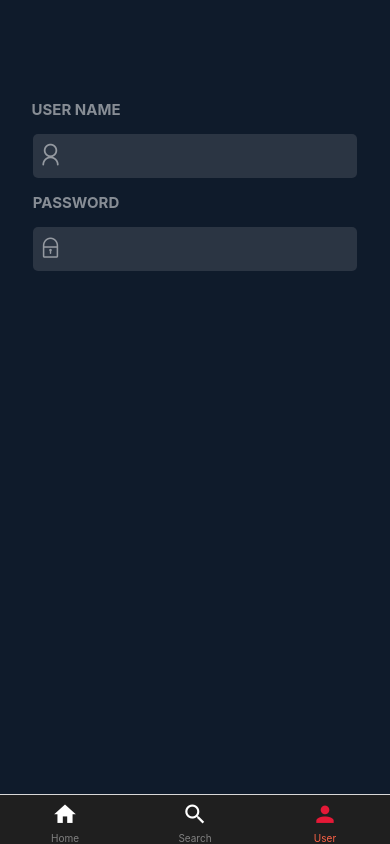
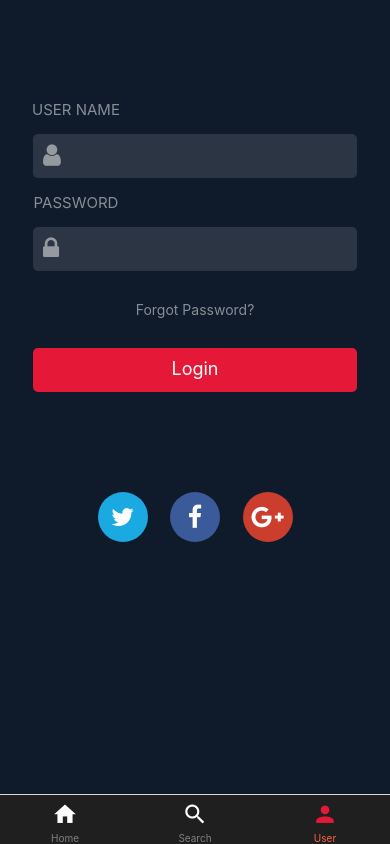
Before and after one commit to Zian2002/Star-Movie-App, a React Native app: screen /LoginScreen in a window 390 px wide. Built offline with nearby package versions, Linux system fonts and the light colour scheme; no server answers.

Commit message:
Thanh commit

```diff
--- a/components/CastScreen.js
+++ b/components/CastScreen.js
@@ -5,9 +5,9 @@ import link from "../link";
 
 const APi = "https://api.themoviedb.org/3/discover/movie";
 const castUrl = "https://image.tmdb.org/t/p/original";
-const CastScreen = ({route}) => {
+const CastScreen = ({ route }) => {
   const [cast, setCast] = useState([]);
-  const {id} = route.params;
+  const { id } = route.params;
 
   const getData = async () => {
     const response = await axios.get(`${link.DETAIL_API_URL}/${id}/casts`, {
@@ -36,38 +36,32 @@ const CastScreen = ({route}) => {
               style={{
                 width: "50px",
                 height: "50px",
-                marginLeft: "4px",
+                marginLeft: "10px",
                 marginTop: "15px",
                 borderRadius: "50%",
               }}
-              source={{
-                uri: `${castUrl}${item.profile_path}`,
-              }}
+              source={
+                item.profile_path
+                  ? {
+                      uri: `${castUrl}${item.profile_path}`,
+                    }
+                  : require("../assets/avatar.jpg")
+              }
             />
             <View
               style={{
-                flexDirection: "row",
-                marginTop: "30px",
-                marginLeft: "10px",
+                flexDirection: "column",
+                marginTop: "20px",
+                marginLeft: "20px",
               }}
             >
-              <Text style={{ color: "#fff", fontSize: "16px", width: "165px" }}>
+              <Text style={{ color: "#fff", fontSize: "16px" }}>
                 {item.original_name}
-              </Text>
-              <Text
-                style={{
-                  color: "#575f6b",
-                  fontSize: "16px",
-                  marginLeft: "20px",
-                }}
-              >
-                •••
               </Text>
               <Text
                 style={{
                   color: "#7b8087",
                   fontSize: "16px",
-                  marginLeft: "20px",
                 }}
               >
                 {item.character}
--- a/components/LoginScreen.js
+++ b/components/LoginScreen.js
@@ -1,7 +1,7 @@
 import { StyleSheet, Text, TextInput, View } from "react-native";
 import React, { useEffect, useState } from "react";
 import { TouchableOpacity } from "react-native-web";
-import Icon from "react-native-vector-icons/AntDesign";
+import Icon from "react-native-vector-icons/FontAwesome";
 
 const LoginScreen = () => {
   const [user, setUser] = useState("");
@@ -20,7 +20,6 @@ const LoginScreen = () => {
           color: "#878d95",
           marginLeft: "-238px",
           fontSize: "15px",
-          fontWeight: "bold",
           marginTop: "100px",
         }}
       >
@@ -31,7 +30,7 @@ const LoginScreen = () => {
           name="user"
           color="#959aa1"
           size={25}
-          style={{ position: "absolute", top: "7px", left: "5px" }}
+          style={{ position: "absolute", top: "9px", left: "10px" }}
         ></Icon>
         <TextInput
           style={{
@@ -47,7 +46,6 @@ const LoginScreen = () => {
           color: "#878d95",
           marginLeft: "-238px",
           fontSize: "15px",
-          fontWeight: "bold",
           marginTop: "15px",
         }}
       >
@@ -58,7 +56,7 @@ const LoginScreen = () => {
           name="lock"
           color="#959aa1"
           size={25}
-          style={{ position: "absolute", top: "7px", left: "5px" }}
+          style={{ position: "absolute", top: "9px", left: "10px" }}
         ></Icon>
         <TextInput
           style={{
@@ -69,6 +67,81 @@ const LoginScreen = () => {
           }}
         ></TextInput>
       </TouchableOpacity>
+      <TouchableOpacity>
+        <Text style={{ color: "#878d95", marginTop: "30px" }}>
+          Forgot Password?
+        </Text>
+      </TouchableOpacity>
+      <TouchableOpacity
+        style={{
+          backgroundColor: "#e51937",
+          width: "324px",
+          height: "44px",
+          borderRadius: "5px",
+          marginTop: "30px",
+          display: "flex",
+        }}
+      >
+        <Text
+          style={{
+            color: "#fff",
+            textAlign: "center",
+            marginTop: "10px",
+            fontSize: "18px",
+          }}
+        >
+          Login
+        </Text>
+      </TouchableOpacity>
+      <View
+        style={{
+          width: "50%",
+          display: "flex",
+          flexDirection: "row",
+          justifyContent: "space-between",
+          marginTop: "100px",
+        }}
+      >
+        <TouchableOpacity
+          style={{
+            backgroundColor: "#1aa9e1",
+            width: "50px",
+            height: "50px",
+            borderRadius: "50%",
+            display: "flex",
+            alignItems: "center",
+            justifyContent: "center",
+          }}
+        >
+          <Icon name="twitter" color="#fff" size={25} style={{}}></Icon>
+        </TouchableOpacity>
+        <TouchableOpacity
+          style={{
+            backgroundColor: "#3b5a9a",
+            width: "50px",
+            height: "50px",
+            borderRadius: "50%",
+            display: "flex",
+            alignItems: "center",
+            justifyContent: "center",
+          }}
+        >
+          <Icon name="facebook" color="#fff" size={25} style={{}}></Icon>
+        </TouchableOpacity>
+        <TouchableOpacity
+          style={{
+            backgroundColor: "#cb3e2d",
+            width: "50px",
+            height: "50px",
+            borderRadius: "50%",
+            display: "flex",
+            alignItems: "center",
+            justifyContent: "center",
+          }}
+        >
+          <Icon name="google-plus" color="#fff" size={25} style={{}}></Icon>
+        </TouchableOpacity>
+      </View>
     </View>
   );
 };
--- a/components/ReviewTab.js
+++ b/components/ReviewTab.js
@@ -5,18 +5,24 @@ import link from "../link";
 import Icon from "react-native-vector-icons/FontAwesome";
 const APi = "https://api.themoviedb.org/3/discover/movie";
 const reviewUrl = "https://image.tmdb.org/t/p/original";
+import API from "../link";
 
-const ReviewTab = ({id}) => {
-  const [reivew, setReview] = useState([]);
+const ReviewTab = ({ id }) => {
+  const [review, setReview] = useState([]);
+  const [vote, setVote] = useState();
 
   const getData = async () => {
-    const response = await axios.get(`${link.DETAIL_API_URL}/${id}/reviews`, {
+    const response = await axios.get(`${link.DETAIL_API_URL}/${id}`, {
       params: {
-        api_key: "3e00879c372fa95105031194f23c87d2",
+        // api_key: "3e00879c372fa95105031194f23c87d2",
+        api_key: API.API_KEY,
+        append_to_response: "reviews",
       },
     });
-    console.log(response);
-    setReview(response.data.results);
+    console.log("review", response);
+    setReview(response.data.reviews.results);
+    console.log("vote", response);
+    setVote(response.data.vote_average);
   };
   // getData();
   useEffect(() => {
@@ -40,7 +46,7 @@ const ReviewTab = ({id}) => {
               marginRight: "10px",
             }}
           >
-            4.6/5
+            {(vote / 2).toFixed(1)}
           </Text>
           <Icon
             name="star"
@@ -49,11 +55,11 @@ const ReviewTab = ({id}) => {
             style={{ marginTop: "8px" }}
           ></Icon>
         </View>
-        <Text style={{ color: "#878d95" }}>{reivew.length} Reviews</Text>
+        <Text style={{ color: "#878d95" }}>{review.length} Reviews</Text>
       </View>
-      {reivew.map((item, index) => {
+      {review.map((item, index) => {
         return (
-          <View style={{ margin: "15px" }}>
+          <View style={{ margin: "15px" }} key={index}>
             <View style={{ backgroundColor: "#2b3543", padding: "15px" }}>
               <Text></Text>
               <Icon name="star" color="#f8c42f" size={20}></Icon>
@@ -91,10 +97,13 @@ const ReviewTab = ({id}) => {
                   height: "50px",
                   borderRadius: "50%",
                 }}
-                source={item.author_details.avatar_path ? {
-
-                  uri:  `${reviewUrl}${item.author_details.avatar_path}`,
-                } : require("../assets/avatar.jpg")}
+                source={
+                  item.author_details.avatar_path
+                    ? {
+                        uri: `${reviewUrl}${item.author_details.avatar_path}`,
+                      }
+                    : require("../assets/avatar.jpg")
+                }
               />
               <View style={{ marginLeft: "15px" }}>
                 <Text
--- a/components/VideosScreen.js
+++ b/components/VideosScreen.js
@@ -2,15 +2,16 @@ import { StyleSheet, Text, View, Image } from "react-native";
 import React, { useEffect, useState } from "react";
 import axios from "axios";
 import link from "../link";
-// import YouTube from "react-native-youtube";
+import YouTube from "react-youtube";
 
 const APi = "https://api.themoviedb.org/3/discover/movie";
 const videoUrl = "https://image.tmdb.org/t/p/original";
-const VideosScreen = () => {
+const VideosScreen = ({ route }) => {
+  const { id } = route.params;
   const [video, setVideo] = useState([]);
 
   const getData = async () => {
-    const response = await axios.get(`${link.DETAIL_API_URL}/507089/videos`, {
+    const response = await axios.get(`${link.DETAIL_API_URL}/${id}/videos`, {
       params: {
         api_key: "3e00879c372fa95105031194f23c87d2",
       },
@@ -23,30 +24,45 @@ const VideosScreen = () => {
     getData();
   }, []);
   return (
-    <View style={{ width: "100%", backgroundColor: "#0F1B2B" }}>
+    <View
+      style={{
+        flex: 1,
+        alignItems: "center",
+        backgroundColor: "#0F1B2B",
+        minHeight: "auto",
+      }}
+    >
       {video.map((item, index) => {
         return (
-          <View>
-            {/* <Youtube
+          <View style={{ width: "300px", height: "250px", margin: "10px" }}>
+            <YouTube
               videoId={item.key}
-              play={playing}
-              onChangeState={(e) => {
-                if (e.state === "ended") {
-                  setPlaying(false);
+              style={
+                {
+                  // width: "300px",
+                  // height: "100px",
+                  // margin: "15px",
+                  // borderRadius: "5px",
+                  // margin: "20px",
                 }
+              }
+              opts={{
+                playerVars: {
+                  // disablekb: 1,
+                  // controls: 1,
+                  // width: 100,
+                  // height: 100,
+                  // autoplay: 0,
+                  // loop: 1,
+                  height: "390px",
+                  width: "640px",
+                  playerVars: {
+                    // https://developers.google.com/youtube/player_parameters
+                    autoplay: 1,
+                  },
+                },
               }}
-            ></Youtube> */}
-            {/* <YouTube
-              videoId="KVZ-P-ZI6W4" // The YouTube video ID
-              play // control playback of video with true/false
-              fullscreen // control whether the video should play in fullscreen or inline
-              loop // control whether the video should loop when ended
-              onReady={(e) => this.setState({ isReady: true })}
-              onChangeState={(e) => this.setState({ status: e.state })}
-              onChangeQuality={(e) => this.setState({ quality: e.quality })}
-              onError={(e) => this.setState({ error: e.error })}
-              style={{ alignSelf: "stretch", height: 300 }}
-            /> */}
+            ></YouTube>
           </View>
         );
       })}
--- a/package.json
+++ b/package.json
@@ -22,7 +22,8 @@
     "react-native-pager-view": "^6.2.2",
     "react-native-tab-view": "^3.5.2",
     "react-native-web": "~0.19.6",
-    "react-native-youtube": "^2.0.2"
+    "react-native-youtube": "^2.0.2",
+    "react-youtube": "^10.1.0"
   },
   "devDependencies": {
     "@babel/core": "^7.20.0"
```
Also changed, not shown: components/HomeScreen.js (+6 -4 lines), 1 other file (tests, documents, lock files or other folders).
